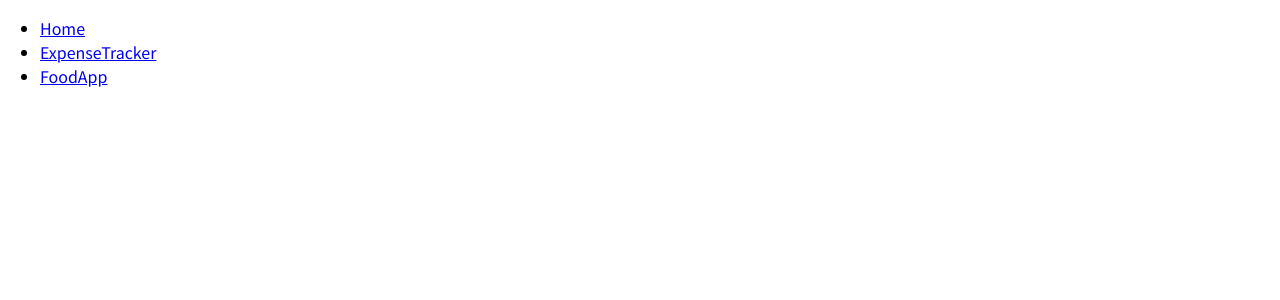
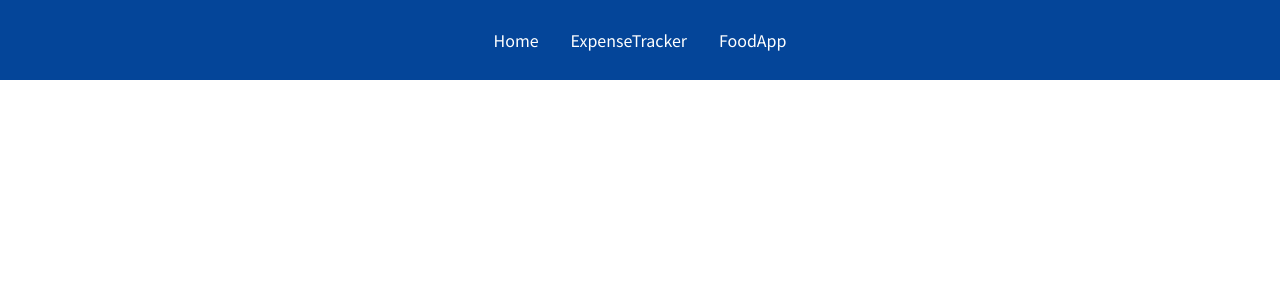
Before and after one commit to sureshkrishnawebdev/react-max, a React (Create React App) app: page / in a window 1280 px wide. Shown: the top 300 px of the page. Built offline with nearby package versions, Linux system fonts and the light colour scheme.

Commit message:
router-step-1.3.3. Linking the route - using NavLink - to highlight active route

```diff
--- a/src/components/Layout/MainHeader.js
+++ b/src/components/Layout/MainHeader.js
@@ -1,24 +1,33 @@
-import React from 'react';
-import { Link } from 'react-router-dom';
+import React from "react";
+import { NavLink } from "react-router-dom";
+
+// styles
+import classes from "./MainHeader.module.css";
 
 const MainHeader1 = () => {
 	return (
-        <header>
+		<header className={classes.header}>
 			<nav>
 				<ul>
 					<li>
-                        <Link to="/home"> Home </Link>
+						<NavLink activeClassName={classes.active} to="/home">
+							Home
+						</NavLink>
 					</li>
 					<li>
-                        <Link to="/expense-tracker"> ExpenseTracker </Link>
+						<NavLink activeClassName={classes.active} to="/expense-tracker">
+							ExpenseTracker
+						</NavLink>
 					</li>
 					<li>
-                        <Link to="/food-app"> FoodApp </Link>
+						<NavLink activeClassName={classes.active} to="/food-app">
+							FoodApp
+						</NavLink>
 					</li>
 				</ul>
 			</nav>
 		</header>
-    )
-}
+	);
+};
 
 export default MainHeader1;
--- /dev/null
+++ b/src/components/Layout/MainHeader.module.css
@@ -0,0 +1,37 @@
+.header {
+  width: 100%;
+  height: 5rem;
+  background-color: #044599;
+  padding: 0 10%;
+}
+
+.header nav {
+  height: 100%;
+}
+
+.header ul {
+  height: 100%;
+  list-style: none;
+  display: flex;
+  padding: 0;
+  margin: 0;
+  align-items: center;
+  justify-content: center;
+}
+
+.header li {
+  margin: 0 1rem;
+}
+
+.header a {
+  color: white;
+  text-decoration: none;
+}
+
+.header a:hover,
+.header a:active,
+.header a.active {
+  color: #95bcf0;
+  padding-bottom: 0.25rem;
+  border-bottom: 4px solid #95bcf0;
+}
--- a/src/index.css
+++ b/src/index.css
@@ -1,6 +1,8 @@
 @import url('https://fonts.googleapis.com/css2?family=Noto+Sans+JP:wght@400;700&display=swap');
 
 * {
+  margin: 0;
+  padding: 0;
   box-sizing: border-box;
 }
 
@@ -9,5 +11,5 @@
 }
 
 body {
-  margin: 0;
+  color: rgb(233, 84, 15);
 }
```
Also changed, not shown: 1 other file (tests, documents, lock files or other folders). Lines whose indentation alone changed are shown as unchanged.
